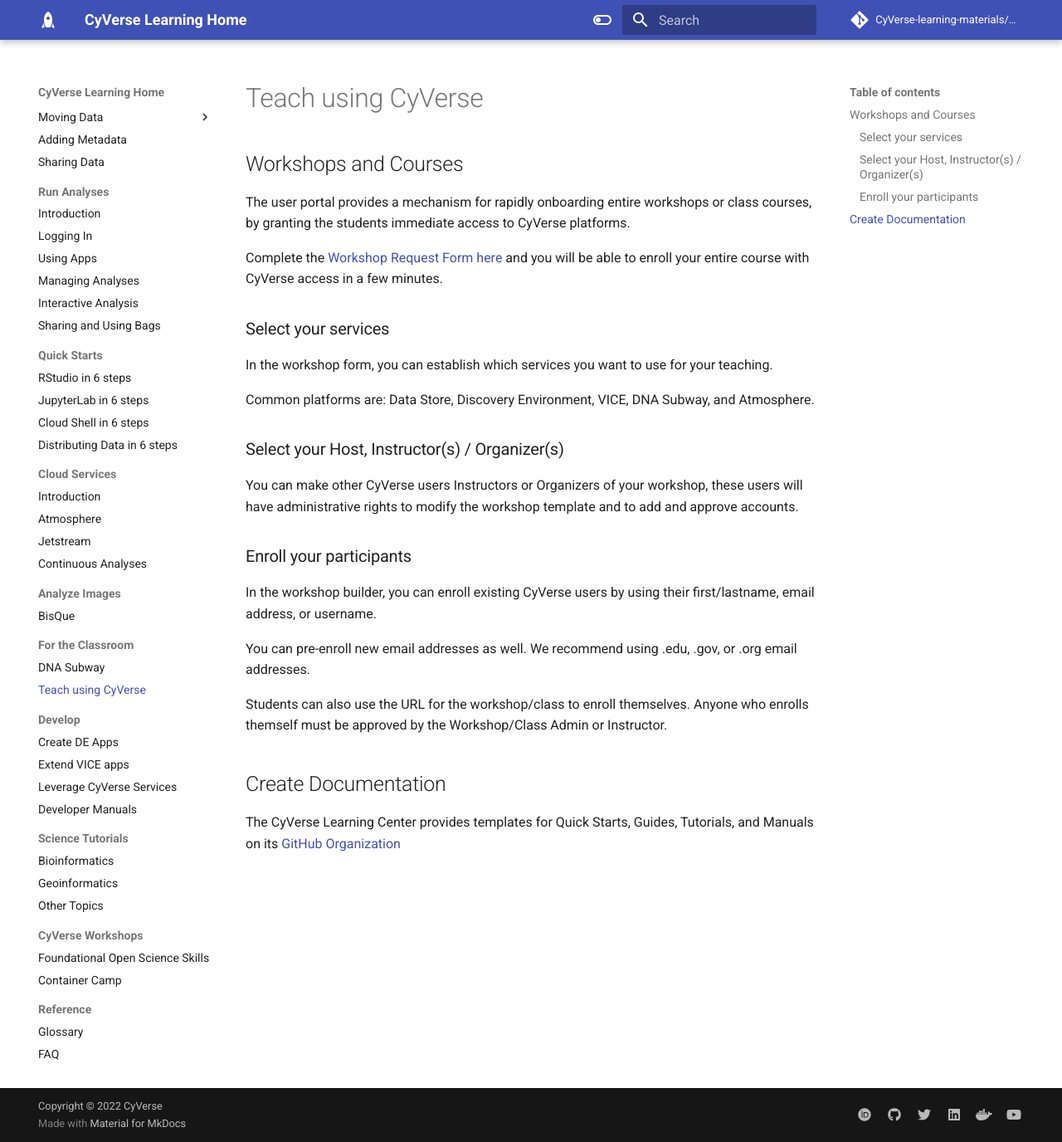
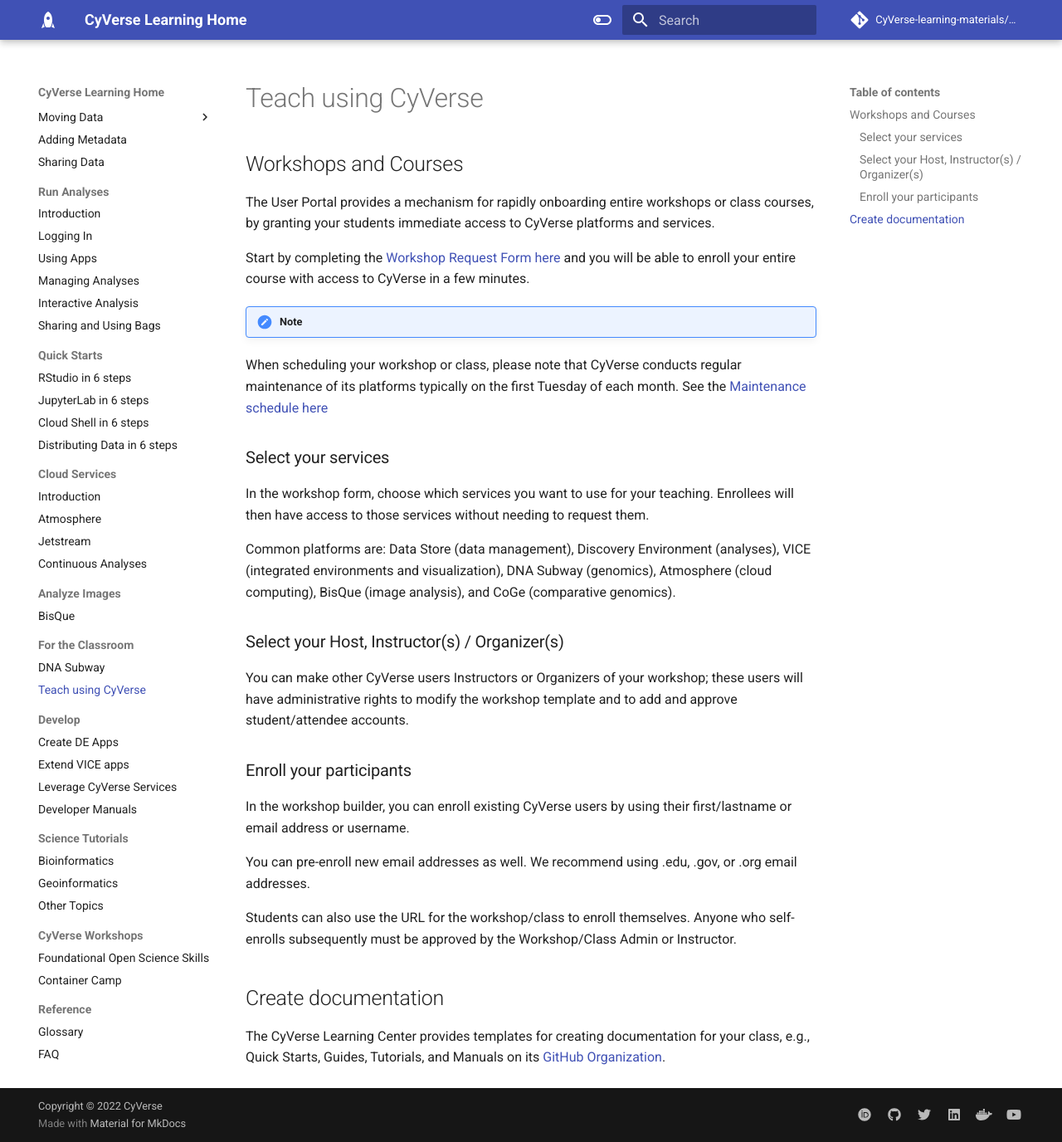
Before and after one commit to CyVerse-learning-materials/learning-materials-home, an MkDocs documentation site: the page built from docs/vice/teaching_vice.md, in a window 1280 px wide and 1376 px high. Shown: the whole window at 83% size. Built offline with MkDocs 1.6.1 and Material for MkDocs 9.7.7, drawn with Linux system fonts in a browser that asks for light colours; some web fonts are replaced; a script that is not in the unit is left out; comment, search, counter and statistics services are not loaded.

Commit message:
Edits
Wordsmithing, added Note about Maintenance, format consistency edits

```diff
--- a/docs/vice/teaching_vice.md
+++ b/docs/vice/teaching_vice.md
@@ -2,28 +2,34 @@
 
 ## Workshops and Courses
 
-The user portal provides a mechanism for rapidly onboarding entire workshops or class courses, by granting the students immediate access to CyVerse platforms.
+The User Portal provides a mechanism for rapidly onboarding entire workshops or class courses, by granting your students immediate access to CyVerse platforms and services.
 
-Complete the [Workshop Request Form here](https://user.cyverse.org/requests/8){target=_blank} and you will be able to enroll your entire course with CyVerse access in a few minutes.
+Start by completing the [Workshop Request Form here](https://user.cyverse.org/requests/8){target=_blank} and you will be able to enroll your entire course with access to CyVerse in a few minutes.
+
+!!! Note
+  When scheduling your workshop or class, please note that CyVerse conducts regular maintenance of its platforms
+  typically on the first Tuesday of each month. See the [Maintenance schedule here](https://cyverse.org/maintenance){_target=_blank}
+
 
 ### Select your services
 
-In the workshop form, you can establish which services you want to use for your teaching.
+In the workshop form, choose which services you want to use for your teaching. Enrollees will then have access to
+those services without needing to request them.
 
-Common platforms are: Data Store, Discovery Environment, VICE, DNA Subway, and Atmosphere.
+Common platforms are: Data Store (data management), Discovery Environment (analyses), VICE (integrated environments and visualization), DNA Subway (genomics), Atmosphere (cloud computing), BisQue (image analysis), and CoGe (comparative genomics).
 
 ### Select your Host, Instructor(s) / Organizer(s)
 
-You can make other CyVerse users Instructors or Organizers of your workshop, these users will have administrative rights to modify the workshop template and to add and approve accounts.
+You can make other CyVerse users Instructors or Organizers of your workshop; these users will have administrative rights to modify the workshop template and to add and approve student/attendee accounts.
 
 ### Enroll your participants
 
-In the workshop builder, you can enroll existing CyVerse users by using their first/lastname, email address, or username.
+In the workshop builder, you can enroll existing CyVerse users by using their first/lastname or email address or username.
 
 You can pre-enroll new email addresses as well. We recommend using .edu, .gov, or .org email addresses.
 
-Students can also use the URL for the workshop/class to enroll themselves. Anyone who enrolls themself must be approved by the Workshop/Class Admin or Instructor.
+Students can also use the URL for the workshop/class to enroll themselves. Anyone who self-enrolls subsequently must be approved by the Workshop/Class Admin or Instructor.
 
-## Create Documentation
+## Create documentation
 
-The CyVerse Learning Center provides templates for Quick Starts, Guides, Tutorials, and Manuals on its [GitHub Organization](){target=_blank}
+The CyVerse Learning Center provides templates for creating documentation for your class, e.g., Quick Starts, Guides, Tutorials, and Manuals on its [GitHub Organization](){target=_blank}.
```
